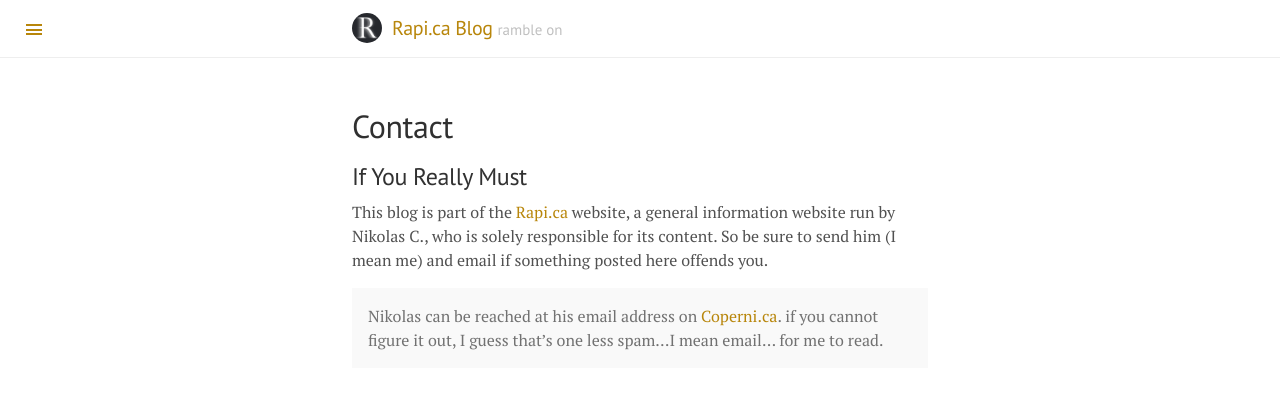
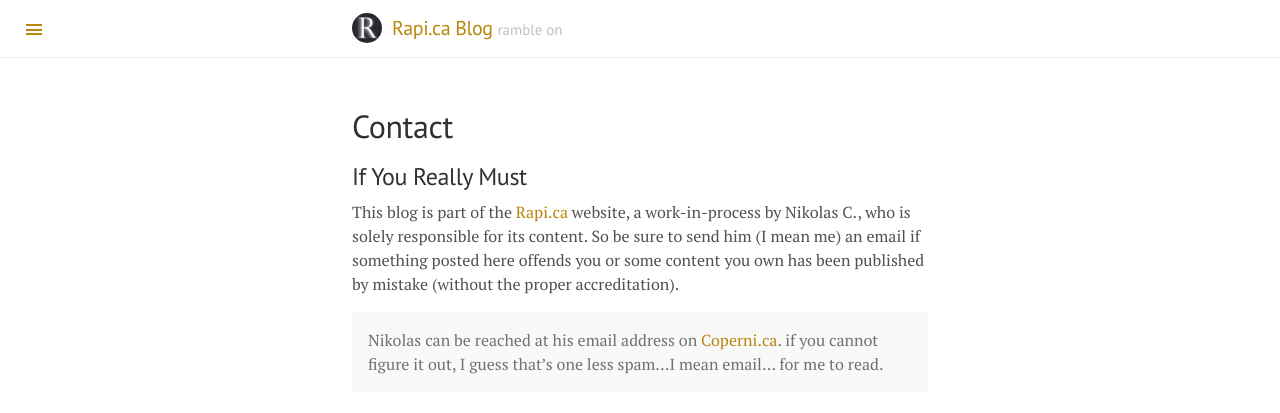
Before and after one commit to nikolasc/nikolasc.github.io, a Jekyll site: the page built from contact.md, in a window 1280 px wide. Shown: the top 413 px of the page. Built offline with Jekyll 4.4.1, drawn with Linux system fonts in a browser that asks for light colours.

```diff
--- a/contact.md
+++ b/contact.md
@@ -3,7 +3,7 @@
 title: Contact
 ---
 ## If You Really Must
-This blog is part of the [Rapi.ca](http://rapi.ca) website, a general information website run by Nikolas C., who is solely responsible for its content. So be sure to send him (I mean me) and email if something posted here offends you.
+This blog is part of the [Rapi.ca](http://rapi.ca) website, a work-in-process by Nikolas C., who is solely responsible for its content. So be sure to send him (I mean me) an email if something posted here offends you or some content you own has been published by mistake (without the proper accreditation).
 
 Nikolas can be reached at his email address on [Coperni.ca](http://coperni.ca). if you cannot figure it out, I guess that's one less spam...I mean email... for me to read.
 {: .message}
```
